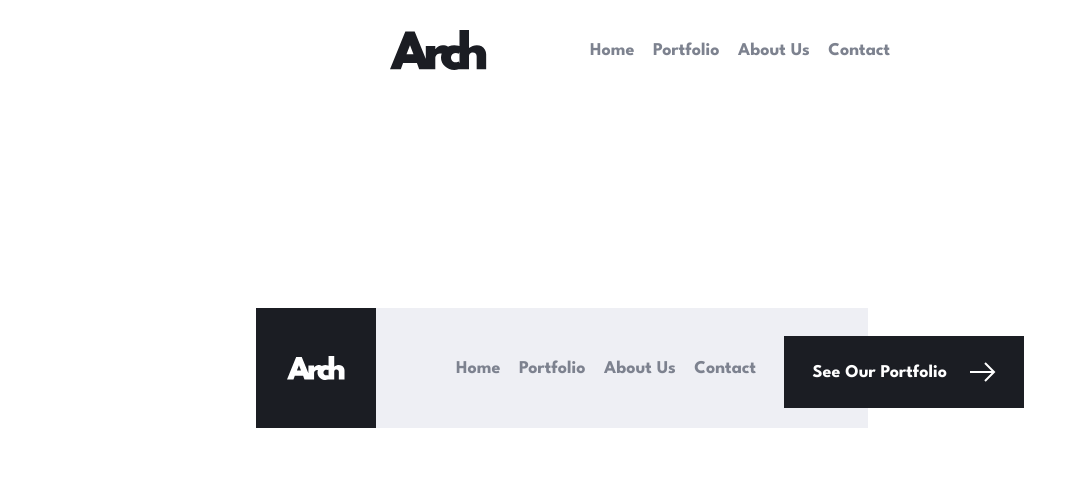
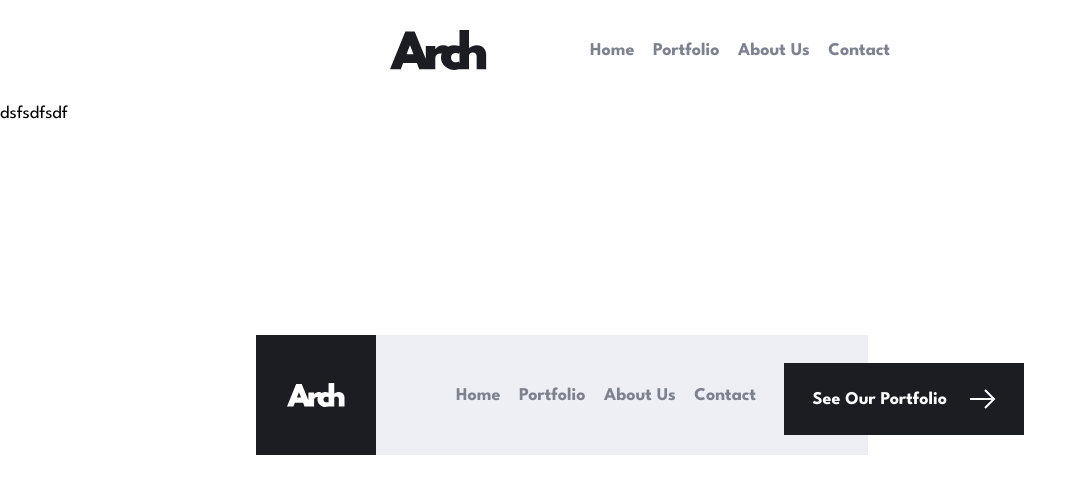
Before and after one commit to Kasim-Ke/031_arch_studio, a React (Vite) app: page /031_arch_studio/about in a window 1280 px wide. Shown: the top 494 px of the page, without its empty margins (0-1087 px from the left). Built offline with nearby package versions, Linux system fonts and the light colour scheme.

Commit message:
about us page routed

```diff
--- a/src/App.jsx
+++ b/src/App.jsx
@@ -8,6 +8,7 @@ import Footer from "./components/navfoot/Footer";
 import { Routes, Route } from "react-router-dom";
 import PortMain from "./components/portfolio/PortMain";
 import ScrollToTop from "./components/ScrollToTop";
+import AboutHero from "./components/about/AboutHero";
 
 function App() {
   return (
@@ -37,6 +38,14 @@ function App() {
             </>
           }
         />
+        <Route
+          path="/about"
+          element={
+            <>
+              <AboutHero />
+            </>
+          }
+        />
       </Routes>
 
       <Footer />
--- /dev/null
+++ b/src/components/about/AboutHero.jsx
@@ -0,0 +1,5 @@
+const AboutHero = () => {
+  return <div>dsfsdfsdf</div>;
+};
+
+export default AboutHero;
--- a/src/components/navfoot/Footer.jsx
+++ b/src/components/navfoot/Footer.jsx
@@ -34,9 +34,12 @@ const Footer = () => {
             >
               Portfolio
             </Link>
-            <button className="text-[#7D828F] hover:text-[#1B1D23] duration-300">
+            <Link
+              to="/about"
+              className="text-[#7D828F] hover:text-[#1B1D23] duration-300"
+            >
               About Us
-            </button>
+            </Link>
             <button className="text-[#7D828F] hover:text-[#1B1D23] duration-300">
               Contact
             </button>
--- a/src/components/navfoot/Navbar.jsx
+++ b/src/components/navfoot/Navbar.jsx
@@ -40,9 +40,12 @@ const Navbar = () => {
               >
                 Portfolio
               </Link>
-              <button className="text-[#7D828F] hover:text-[#1B1D23] duration-300">
+              <Link
+                to="/about"
+                className="text-[#7D828F] hover:text-[#1B1D23] duration-300"
+              >
                 About Us
-              </button>
+              </Link>
               <button className="text-[#7D828F] hover:text-[#1B1D23] duration-300">
                 Contact
               </button>
@@ -62,7 +65,10 @@ const Navbar = () => {
           <Link onClick={closeNavBar} to="/portfolio" className="mb-4">
             Portfolio
           </Link>
-          <button>About Us</button>
+
+          <Link onClick={closeNavBar} to="/about" className="mb-4">
+            About Us
+          </Link>
           <button>Contact</button>
         </div>
       </div>
--- a/src/components/portfolio/PortMain.jsx
+++ b/src/components/portfolio/PortMain.jsx
@@ -181,7 +181,7 @@ const PortMain = () => {
                 <div className="absolute inset-0 bg-black/35 group-hover:bg-black/75 duration-300 flex flex-col justify-center items-center">
                   {/* Name */}
                   <h2
-                    data-aos="fade-left"
+                    data-aos="fade-up"
                     className="text-white font-bold text-[32px] absolute bottom-5 left-[5%] group-hover:opacity-0 duration-300"
                   >
                     {image.name}
@@ -204,7 +204,7 @@ const PortMain = () => {
                 />
                 <div className="absolute inset-0 bg-black/35 group-hover:bg-black/75 duration-300 flex flex-col justify-center items-center">
                   <h2
-                    data-aos="fade-left"
+                    data-aos="fade-up"
                     className="text-white font-bold text-[28px] absolute bottom-5 left-[5%] group-hover:opacity-0 duration-300"
                   >
                     {image.name}
```
